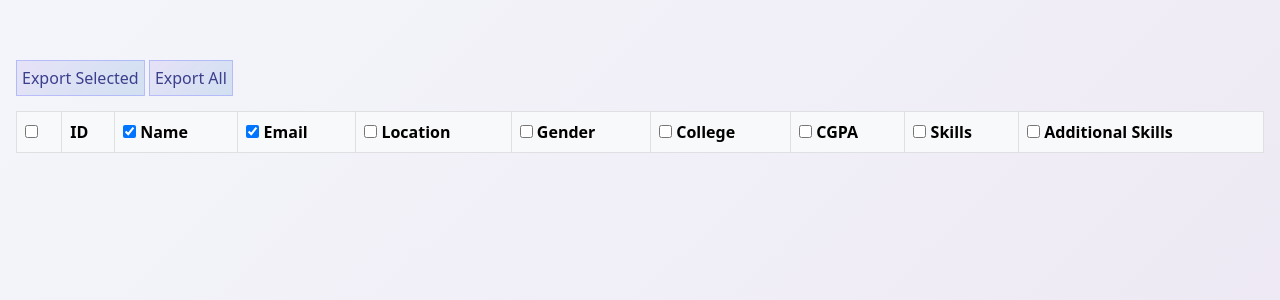
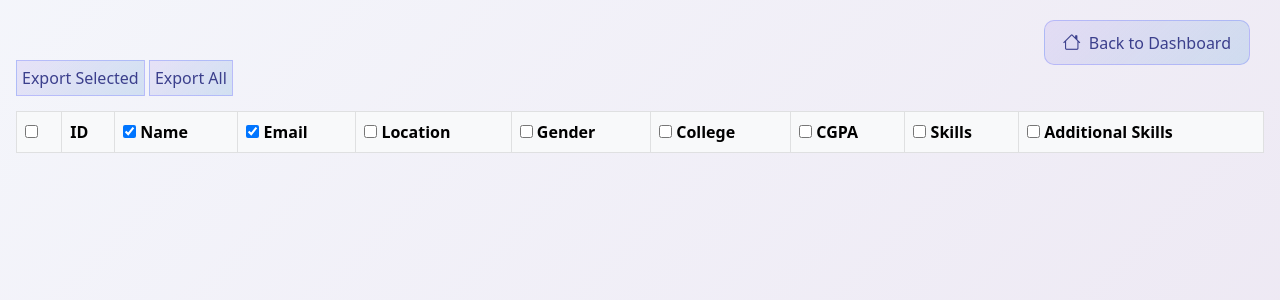
Before and after one commit to ankitabitpastel-tech/CV-and-AI-summary-feedback, a Django app: template templates/user_list.html in a window 1280 px wide. Shown: the top 300 px of the page. Run offline with Django 5.2, Linux system fonts and the light colour scheme; the template is opened without the code that fills it, so the values that code supplies are empty.

Commit message:
back btn

```diff
--- a/templates/user_list.html
+++ b/templates/user_list.html
@@ -5,6 +5,7 @@
     <meta name="viewport" content="width=device-width, initial-scale=1.0">
     <title>Document</title>
     <link href="https://cdn.jsdelivr.net/npm/bootstrap@5.3.0/dist/css/bootstrap.min.css" rel="stylesheet">
+    <link rel="stylesheet" href="https://cdn.jsdelivr.net/npm/bootstrap-icons@1.11.3/font/bootstrap-icons.css">
 
 </head>
 <body>
@@ -54,9 +55,46 @@ button{
     transition: all 0.25s ease-in-out;
     display: inline-flex;
         }
+          .top-nav {
+    position: absolute;
+    top: 20px;
+    right: 30px;
+}
+
+.back-btn {
+    display: flex;
+    align-items: center;
+    gap: 8px;
+    padding: 8px 18px;
+
+    background: linear-gradient(135deg, #b097eb33 0%, #9fc4e666 100%);
+    border: 1px solid rgba(108, 117, 255, 0.35);
+    border-radius: 10px;
+
+    color: #3b3f8c;
+    text-decoration: none;
+    font-weight: 500;
+    transition: all 0.3s ease;
+}
+
+.back-btn i {
+    font-size: 18px;
+}
+
+.back-btn:hover {
+    transform: translateY(-2px);
+    box-shadow: 0 5px 15px rgba(0,0,0,0.15);
+    color: #2a2e6e;
+}
 </style>
 
     <div class="bg">
+<div class="top-nav">
+    <a href="{% url 'dashboard' %}" class="back-btn">
+        <i class="bi bi-house"></i>
+        Back to Dashboard
+    </a>
+</div>
 
 
 
```
Also changed, not shown: templates/resume.html (+38 -0 lines), templates/skill_suggestion.html (+39 -0 lines), templates/summary_suggestion.html (+39 -1 lines).
